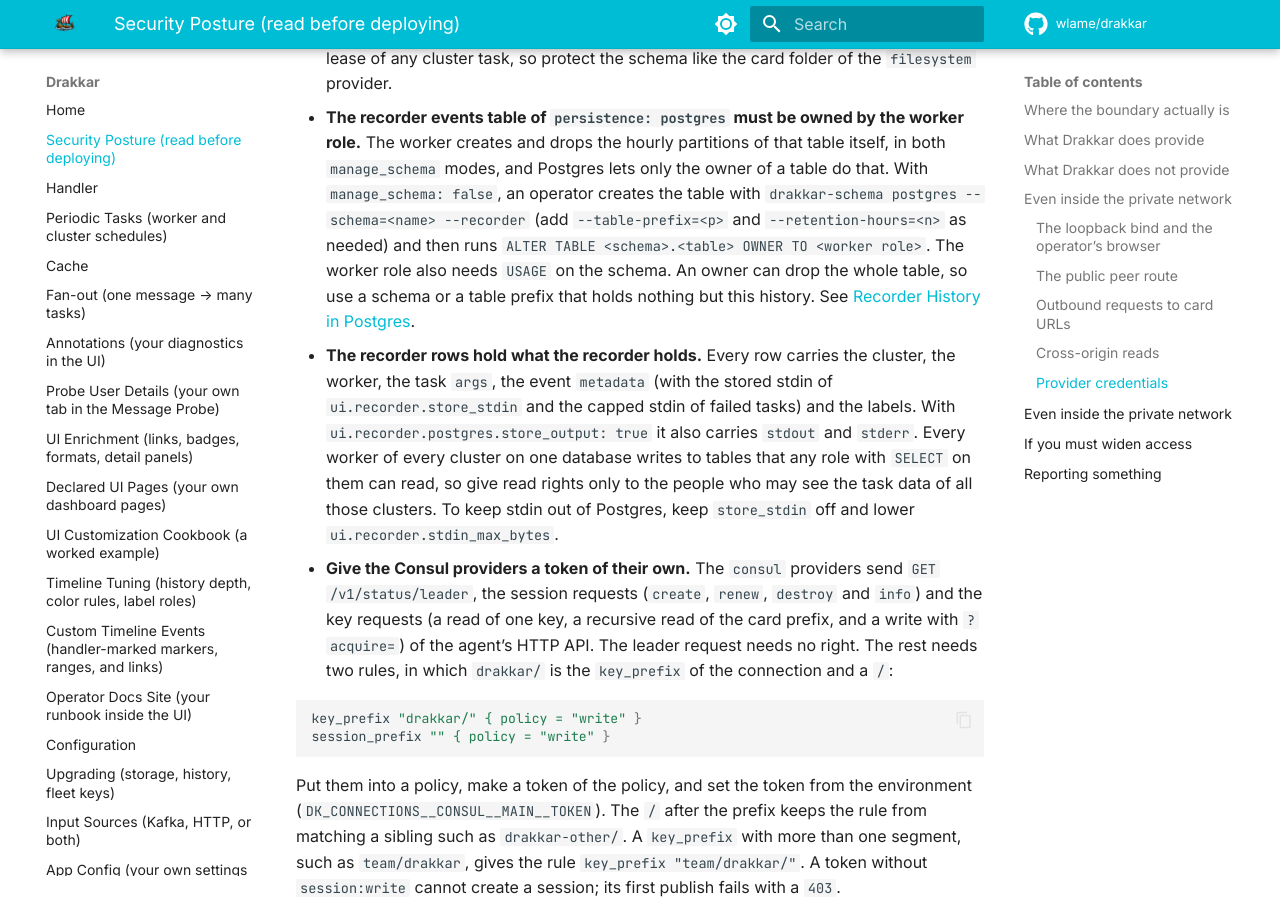
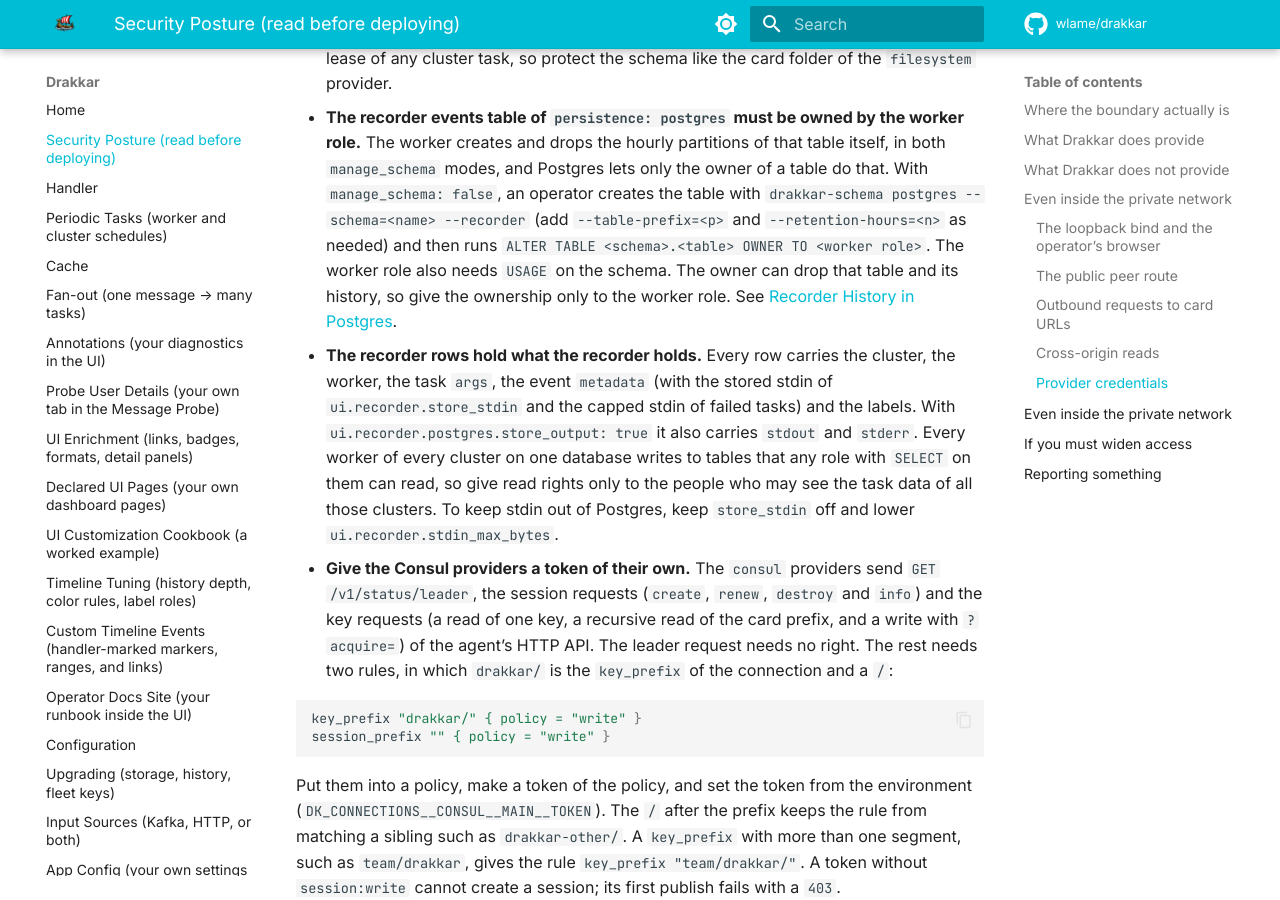
Before and after one commit to wlame/drakkar, an MkDocs documentation site: the page built from docs/security.md, in a window 1280 px wide and 900 px high, scrolled down 6539 px. Built offline with MkDocs 1.6.1 and Material for MkDocs 9.7.7, drawn with Linux system fonts in a browser that asks for light colours; comment, search, counter and statistics services are not loaded.

Commit message:
Say that the history search has no time filter and who may own the recorder table.

```diff
--- a/docs/security.md
+++ b/docs/security.md
@@ -239,8 +239,8 @@
   creates the table with `drakkar-schema postgres --schema=<name> --recorder`
   (add `--table-prefix=<p>` and `--retention-hours=<n>` as needed) and then
   runs `ALTER TABLE <schema>.<table> OWNER TO <worker role>`. The worker role
-  also needs `USAGE` on the schema. An owner can drop the whole table, so use
-  a schema or a table prefix that holds nothing but this history. See
+  also needs `USAGE` on the schema. The owner can drop that table and its
+  history, so give the ownership only to the worker role. See
   [Recorder History in Postgres](recorder-postgres.md#schema-management-and-ownership).
 - **The recorder rows hold what the recorder holds.** Every row carries the
   cluster, the worker, the task `args`, the event `metadata` (with the stored
```
Also changed, not shown: docs/recorder-postgres.md (+1 -1 lines).
